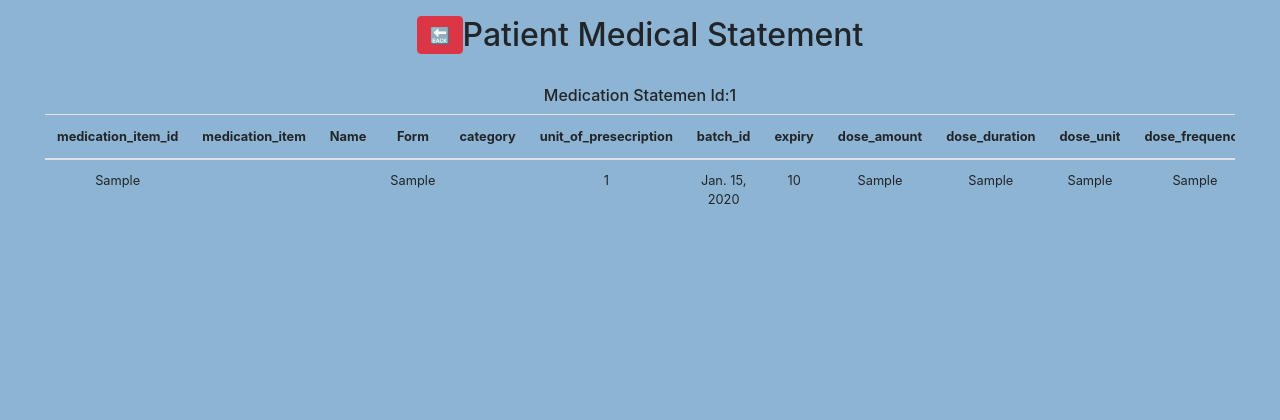
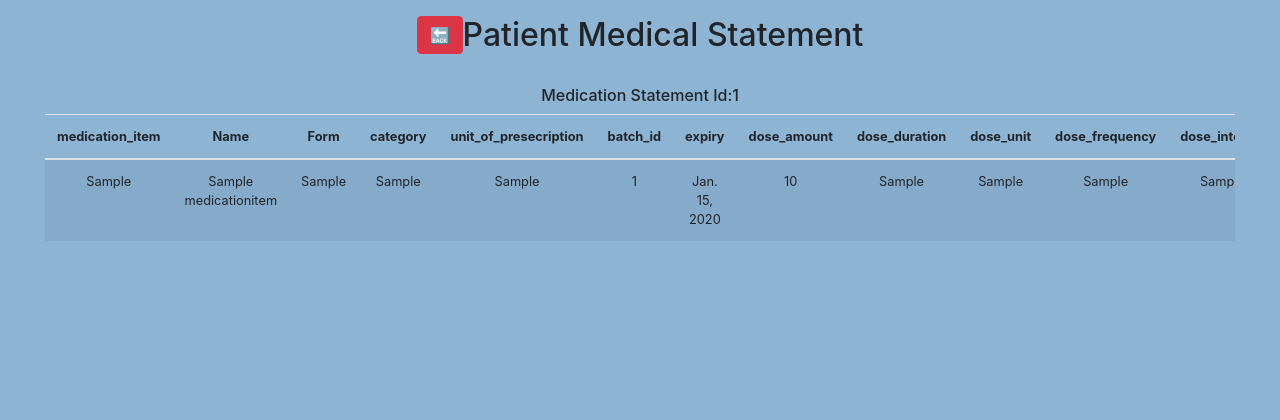
Before and after one commit to sha-since1999/inno-doctor, a Django app: page /patient_records/patient-eprescription/1 in a window 1280 px wide. Shown: the part 56-476 px from the top of the page. Run offline with Django 3.2, Linux system fonts and the light colour scheme; tables that the repository leaves empty hold one stand-in row (values such as "Sample post"); some libraries are stand-ins or nearby versions.

Commit message:
fix: frontend typos

```diff
--- a/inno-Doctor/patient_records/templates/patient_records/eprescription.html
+++ b/inno-Doctor/patient_records/templates/patient_records/eprescription.html
@@ -15,7 +15,7 @@
         <br></br>
         {% for medication_statement_id  in medicationStatementIds %}
         <div class="my-2">
-            <h6> Medication Statemen Id:{{medication_statement_id}}  </h6>
+            <h6> Medication Statement Id:{{medication_statement_id}}  </h6>
             {% for  items  in medicationItems%}
             {% if items %}
             <div class= "text-*-center small"  >
@@ -23,7 +23,7 @@
                             <table class="table table-striped table-responsive fixed-table-body">
                                 <thead class="center-block">
                                   <tr>
-                                    <th scope="col">medication_item_id</th>
+
                                     <th scope="col">medication_item</th>
                                     <th scope="col">Name</th>
                                     <th scope="col">Form</th>
@@ -44,12 +44,11 @@
                                 <tbody>
                                     {% for item  in items %}
                                   <tr>
-                                    <tr scope="row">{{item.medication_item_id}}</td>
                                         <td scope="row">{{item.medication_item}}</td>
-                                        <td scope="row">{{item.Name}}</td>
-                                        <td scope="row">{{item.Form}}</td>
+                                        <td scope="row">{{item.name}}</td>
+                                        <td scope="row">{{item.form}}</td>
                                         <td scope="row">{{item.category}}</td>
-                                        <td scope="row">{{item.unit_of_presecription}}</td>
+                                        <td scope="row">{{item.unit_of_prescription}}</td>
                                         <td scope="row">{{item.batch_id}}</td>
                                         <td scope="row">{{item.expiry}}</td>
                                         <td scope="row">{{item.dose_amount}}</td>
@@ -57,9 +56,9 @@
                                         <td scope="row">{{item.dose_unit}}</td>
                                         <td scope="row">{{item.dose_frequency}}</td>
                                         <td scope="row">{{item.dose_interval}}</td>
-                                        <td scope="row">{{item.dose_specific_timig}}</td>
+                                        <td scope="row">{{item.dose_specific_timing}}</td>
                                         <td scope="row">{{item.route}}</td>
-                                        <td scope="row">{{item.body_siteid}}</td>
+                                        <td scope="row">{{item.body_site}}</td>
                                   </tr>
                                   {% endfor %}
                                 </tbody>
```
